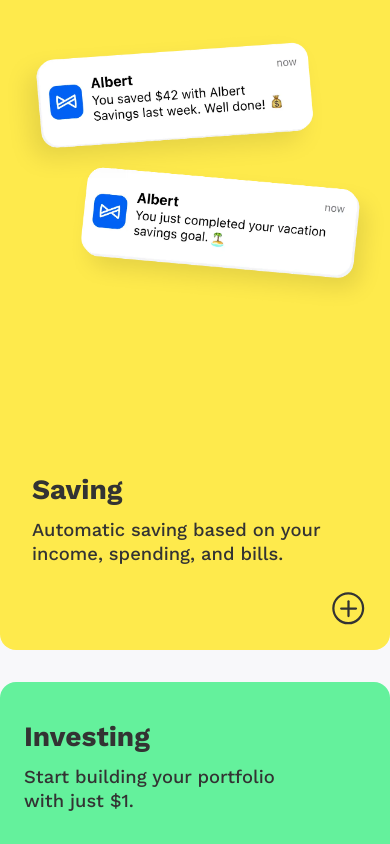
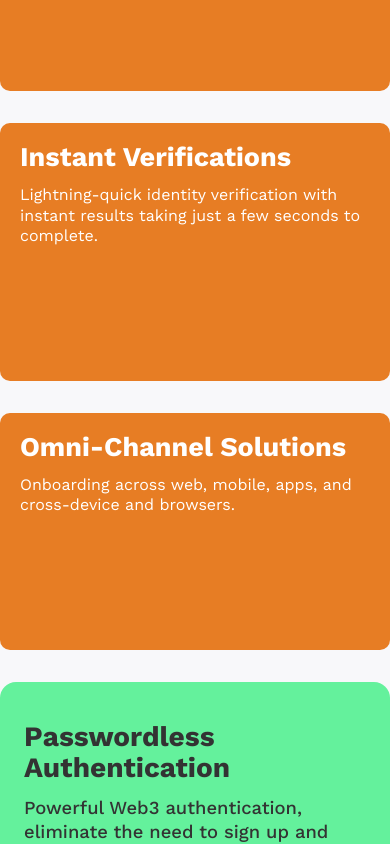
Before and after one commit to sulaimanwebdev/biometrics, a React (Create React App) app: page / in a window 390 px wide. Shown: the part 3520-4364 px from the top of the page. Built offline with nearby package versions, Linux system fonts and the light colour scheme.

Commit message:
changes added

```diff
--- a/src/App.js
+++ b/src/App.js
@@ -121,17 +121,19 @@
               </button>
               <div className="sections">
                 <div className="features-section-desktop">
-                  <a href="/cash/">Cash</a>
-                  <a href="/instant/">Instant</a>
-                  <a href="/saving/">Saving</a>
-                  <a href="/investing/">Investing</a>
-                  <a href="/budgeting/">Budgeting</a>
-                  <a href="/genius/">Genius</a>
+                  <a href="/cash/">Technology</a>
+                  <a href="/cash/">Technology</a>
+                  <a href="#">Biometric Verification</a>
+                  <a href="#">Location Identification</a>
+                  <a href="#">Background Checks</a>
+                  <a href="#">Cognitive Video</a>
+                  <a href="/instant/">Security</a>
+                  <a href="/saving/">Integration</a>
+                  <a href="/investing/">About</a>
                 </div>
                 <div className="company-info-section-desktop">
                   <a href="/about/">About</a>
                   <a href="/careers/">Careers</a>
-                  <a href="/">Help</a>
                 </div>
                 <div className="app-links-section-desktop">
                   <a href="/" target="_blank" rel="noopener">
@@ -196,24 +198,25 @@
             </button>
             <div id="mobileDrop" className={`dropdown-mobile ${dropdownMobile} ${mobileDrop}`}>
               <div id="features-mobile" className="features-section-mobile">
-                <a href="/cash/">Cash</a>
-                <a href="/instant/">Instant</a>
-                <a href="/saving/">Saving</a>
-                <a href="/investing/">Investing</a>
-                <a href="/budgeting/">Budgeting</a>
-                <a href="/genius/">Genius</a>
+                <a href="/cash/">Technology</a>
+                <a href="#">Biometric Verification</a>
+                <a href="#">Location Identification</a>
+                <a href="#">Background Checks</a>
+                <a href="#">Cognitive Video</a>
+                <a href="/instant/">Security</a>
+                <a href="/saving/">Integration</a>
+                <a href="/investing/">About</a>
               </div>
               <div className="company-info-section-mobile">
                 <a href="/about/">About</a>
                 <a href="/careers/">Careers</a>
-                <a href="/">Help</a>
               </div>
 
               <a
                 href="https://app.albrt.co/download"
                 className="get-app-btn text-center"
               >
-                Get the app
+                Get Started
               </a>
             </div>
           </div>
@@ -461,91 +464,64 @@
 
           {/* <!-- Section: Saving --> */}
           <section className="main-section flex">
-            <div className="round-card yellow-gradient square desktop-only reveal-on">
-              <div className="round-card-inner saving reveal-delay">
-                <div className="round-card-content">
-                  <picture className="center-margin">
-                    <source
-                      srcSet="/images/img_home_saving.webp"
-                      type="image/webp"
-                    />
-                    <source
-                      srcSet="/images/img_home_saving.webp"
-                      type="image/webp"
-                    />
-                    <img
-                      className="splash-app-feature img-scale"
-                      src="/images/img_home_saving.webp"
-                      alt=""
-                    />
-                  </picture>
-                </div>
-              </div>
-            </div>
-            <a
-              href="/saving/"
-              className="round-card yellow square reveal-on card-hover"
+
+            <div
+
+              className="round-card round-card-yellow yellow square reveal-on card-hover"
             >
-              <div className="round-card-inner saving-m reveal-delay">
-                <div className="mobile-only text-center">
-                  <picture className="center-margin">
-                    <source
-                      srcSet="/images/img_home_saving.webp"
-                      type="image/webp"
-                    />
-                    <source
-                      srcSet="/images/img_home_saving.webp"
-                      type="image/webp"
-                    />
-                    <img
-                      className="splash-app-feature img-scale"
-                      src="/images/img_home_saving.webp"
-                      alt=""
-                    />
-                  </picture>
-                </div>
-                <div className="round-card-content bottom-p">
-                  <h2>Saving</h2>
+              <div className="round-card-inner round-card-inner-yellow saving-m reveal-delay">
+
+                <div className="yellow-content">
+                  <h2>Execute At Scale</h2>
                   <p>
-                    Automatic saving based on your income, spending, and bills.
+                    AI and ML capabilities eliminate manual processes while driving highly accurate results.
                   </p>
                 </div>
               </div>
-              <div className="circle-plus reveal-standard">
-                <svg
-                  width="33"
-                  height="33"
-                  viewBox="0 0 33 33"
-                  fill="none"
-                  xmlns="http://www.w3.org/2000/svg"
-                >
-                  <path
-                    d="M31.1096 16.3242C31.1096 24.5407 24.4489 31.2014 16.2324 31.2014C8.01597 31.2014 1.35523 24.5407 1.35523 16.3242C1.35523 8.10777 8.01597 1.44703 16.2324 1.44703C24.4489 1.44703 31.1096 8.10777 31.1096 16.3242Z"
-                    stroke="#333333"
-                    strokeWidth="2.24561"
-                  ></path>
-                  <line
-                    x1="16.5017"
-                    y1="9.27124"
-                    x2="16.5017"
-                    y2="24.0923"
-                    stroke="#333333"
-                    strokeWidth="2.24561"
-                    strokeLinecap="round"
-                  ></line>
-                  <line
-                    x1="9.17749"
-                    y1="16.6233"
-                    x2="23.9985"
-                    y2="16.6233"
-                    stroke="#333333"
-                    strokeWidth="2.24561"
-                    strokeLinecap="round"
-                  ></line>
-                </svg>
+
+            </div>
+
+
+
+            <div
+
+              className="round-card round-card-yellow yellow square reveal-on card-hover"
+            >
+              <div className="round-card-inner round-card-inner-yellow saving-m reveal-delay">
+
+                <div className="yellow-content">
+                  <h2>Instant Verifications</h2>
+                  <p>
+                  Lightning-quick identity verification with instant results taking just a few seconds to complete.
+                  </p>
+                </div>
               </div>
-            </a>
+
+            </div>
+
+
+
+            <div
+
+              className="round-card round-card-yellow yellow square reveal-on card-hover"
+            >
+              <div className="round-card-inner round-card-inner-yellow saving-m reveal-delay">
+
+                <div className="yellow-content">
+                  <h2>Omni-Channel Solutions</h2>
+                  <p>
+                  Onboarding across web, mobile, apps, and cross-device and browsers.
+                  </p>
+                </div>
+              </div>
+
+            </div>
+
+
+
           </section>
+
+
 
           {/* <!-- Section: Investing --> */}
           <section className="main-section">
@@ -555,8 +531,8 @@
             >
               <div className="round-card-inner reveal-delay">
                 <div className="round-card-content">
-                  <h2>Investing</h2>
-                  <p>Start building your portfolio with&nbsp;just&nbsp;$1.</p>
+                  <h2>Passwordless Authentication</h2>
+                  <p>Powerful Web3 authentication, eliminate the need to sign up and ditch the password.</p>
                 </div>
                 <div className="round-card-img-container">
                   <picture className="center-margin">
@@ -622,8 +598,8 @@
             >
               <div className="round-card-inner reveal-delay">
                 <div className="round-card-content">
-                  <h2>Budgeting</h2>
-                  <p>Track bills and spending. Uncover hidden savings.</p>
+                  <h2>Global Compliance Protection</h2>
+                  <p>Intelligent compliance solutions including AML, PEP, OFAC, Global Sanctions, AUSTRAC, OSFI, DFAT & more.</p>
                 </div>
                 <div className="round-card-img-container">
                   <picture className="center-margin budget-pic">
@@ -698,35 +674,27 @@
                         Powerful <span>protection</span>
                       </h4>
                       <p>
-                        Albert uses advanced security features to protect
-                        millions of people.
+                      Advanced security features protecting millions of people across the globe.
                       </p>
                     </div>
                   </div>
                   <div className="col-3-full-small">
                     <div className="serious-security-item">
                       <h4>
-                        FDIC <span>insured</span>
+                      Framework
                       </h4>
                       <p>
-                        Albert Cash and Albert Savings are
-                        <a href="/" target="_blank">
-                          FDIC-insured
-                        </a>
-                        through our partner banks.
+                      Designed to ensure enterprise level data security standards.
                       </p>
                     </div>
                   </div>
                   <div className="col-3-full-small">
                     <div className="serious-security-item">
                       <h4>
-                        SIPC <span>protected</span>
+                      Security Criteria
                       </h4>
                       <p>
-                        Albert Investing securities are
-                        <a href="/" target="_blank">
-                          SIPC-protected
-                        </a>
+                       Aligned to meet AICP criteria, ISO/IEC, GDPR and CCPA standards.
                       </p>
                     </div>
                   </div>
@@ -755,18 +723,14 @@
               </picture>
               <div className="spacer-tiny"></div>
               <h2 className="col-1-center">
-                We’ve helped members save and invest over $1&nbsp;billion.
+                Authentic user journeys solidify consumer confidence.
               </h2>
               <div className="spacer-small"></div>
-              <div className="main-button-wrapper main-get-app-button">
-                <a className="button" href="https://app.albrt.co/download">
-                  Download app
-                </a>
-              </div>
+
 
               <div className="main-button-wrapper" style={{ display: "block" }}>
-              <a href="https://verify.validentry.com/" target="_blank" className="button">
-                Get started
+              <a href="#" target="_blank" className="button">
+              Learn how
               </a>
               </div>
             </div>
--- a/src/index.css
+++ b/src/index.css
@@ -2507,8 +2507,10 @@
 }
 @media(max-width: 768px){
   .round-card{
-      height:100%
-  }
+      height: 100%;
+  }
+
+
 }
 .round-card-inner{
   padding:2.5rem 4.44rem;
@@ -2534,13 +2536,7 @@
   .round-card-inner{
       padding:2.5rem 2rem
   }
-  .round-card-inner.saving-m{
-      padding:2.5rem 0
-  }
-  .round-card-inner.saving-m .round-card-content{
-      padding-left:2rem;
-      padding-right:2rem
-  }
+
 }
 @media(max-width: 600px){
   .round-card-inner{
@@ -2567,10 +2563,10 @@
   }
 }
 .round-card.yellow:after{
-  background-color:#feea4c
+  background-color:#e77d24
 }
 .round-card.yellow-gradient:after{
-  background:linear-gradient(43.04deg, #fec14c -9.74%, #feea4c 98.89%)
+  background:linear-gradient(43.04deg, #fec14c -9.74%, #e77d24 98.89%)
 }
 .round-card.green:after{
   background-color:#64f19c
@@ -2597,18 +2593,7 @@
 .round-card.square{
   flex:1 1 0
 }
-@media(min-width: 769px){
-  .round-card.square{
-      aspect-ratio:1/1
-  }
-}
-@supports not (aspect-ratio: 1/1){
-  @media(min-width: 1025px){
-      .round-card.square{
-          min-height:500px
-      }
-  }
-}
+
 .round-card-gold-gradient-text{
   margin-top:2rem;
   background-color:#eeae01;
@@ -2704,7 +2689,7 @@
   fill:#333
 }
 .card-hover.yellow:hover .circle-plus line{
-  stroke:#feea4c
+  stroke:#e77d24
 }
 .card-hover.green:hover .circle-plus svg{
   fill:#333
@@ -2743,10 +2728,10 @@
 }
 .serious-security-header{
   text-align:center;
-  flex:1
+  flex:1;
 }
 .serious-security-table{
-  flex:3
+  flex:3;
 }
 .serious-security-icon{
   margin:auto;
@@ -3103,7 +3088,9 @@
   display:flow-root
 }
 .flex{
-  display:flex
+  display:grid;
+  grid-template-columns: 1fr 1fr 1fr;
+  gap: 2rem;
 }
 .flex-wrap{
   flex-wrap:wrap
@@ -3346,7 +3333,7 @@
   }
 }
 .col-3-full-small{
-  width:33.3%;
+  width:100%;
   padding:0 1em 3em 1em
 }
 @media(max-width: 768px){
@@ -3842,3 +3829,62 @@
   margin-top: -200px !important;
   }
 }
+
+
+.round-card-inner-yellow {
+  padding: 30px 25px 60px 30px !important;
+  color:white;
+}
+
+.yellow-content{
+  margin: 0px;
+}
+
+.yellow-content h2{
+  font-size: 27px;
+}
+
+
+.main-section>:not(:first-child){
+  margin: 0 !important;
+}
+@media (max-width: 812px){
+  .flex{
+    grid-template-columns: 1fr;
+  }
+}
+
+@media (max-width: 500px){
+  .round-card-innerBanking{
+    padding-left:20px !important;
+    padding-right:20px !important;
+    padding-top:30px !important;
+  }
+
+  .round-card-inner-yellow {
+  padding: 20px 25px 60px 20px !important;
+}
+
+  footer{
+  margin-top: -200px !important;
+  }
+}
+
+@media (max-width: 768px){
+  .round-card-yellow{
+      height: initial !important;
+  }
+
+  .round-card-yellow:after{
+  content:"";
+  position:absolute;
+  width:100%;
+  height:100%;
+  border-radius:10px;
+  background-color:#fff;
+  top:0;
+  left:0;
+  z-index:1
+}
+
+}
```
